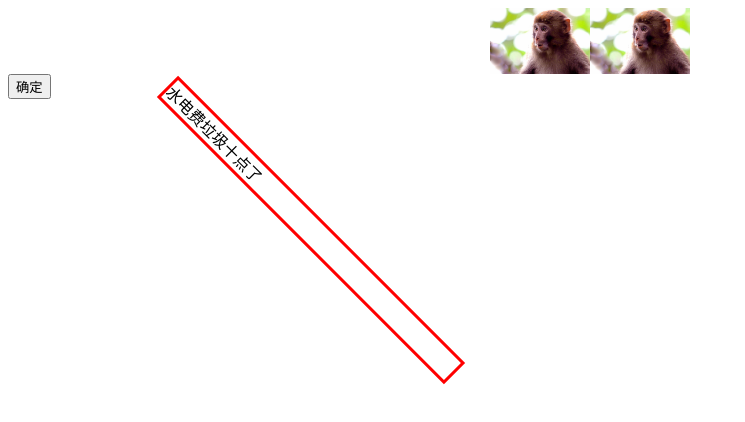
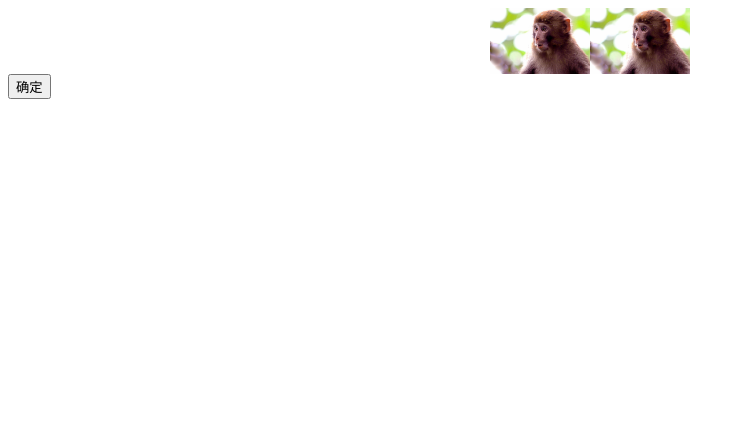
Before and after one commit to zpwingame/front-settings, a Vue app: page index.html in a window 1280 px wide. Shown: the whole page, without its empty margins (0-745 px from the left). Built offline with nearby package versions, Linux system fonts and the light colour scheme.

Commit message:
add gitignore file

```diff
--- a/index.html
+++ b/index.html
@@ -34,7 +34,6 @@
   <!-- <div id ='test' class='ani'>
     sdf
   </div> -->
-  <p>水电费垃圾十点了</p>
   <script
   src="https://code.jquery.com/jquery-2.2.4.min.js"
   integrity="sha256-BbhdlvQf/xTY9gja0Dq3HiwQF8LaCRTXxZKRutelT44="
--- a/package.json
+++ b/package.json
@@ -25,6 +25,7 @@
     "normalize-url": "^1.8.0",
     "postcss-loader": "^1.2.2",
     "postcss-normalize-url": "^3.0.8",
+    "sass-loader": "^4.1.1",
     "style-loader": "^0.13.1",
     "vue": "^2.1.8",
     "vue-loader": "^10.0.0",
```
Also changed, not shown: 1 other file.
